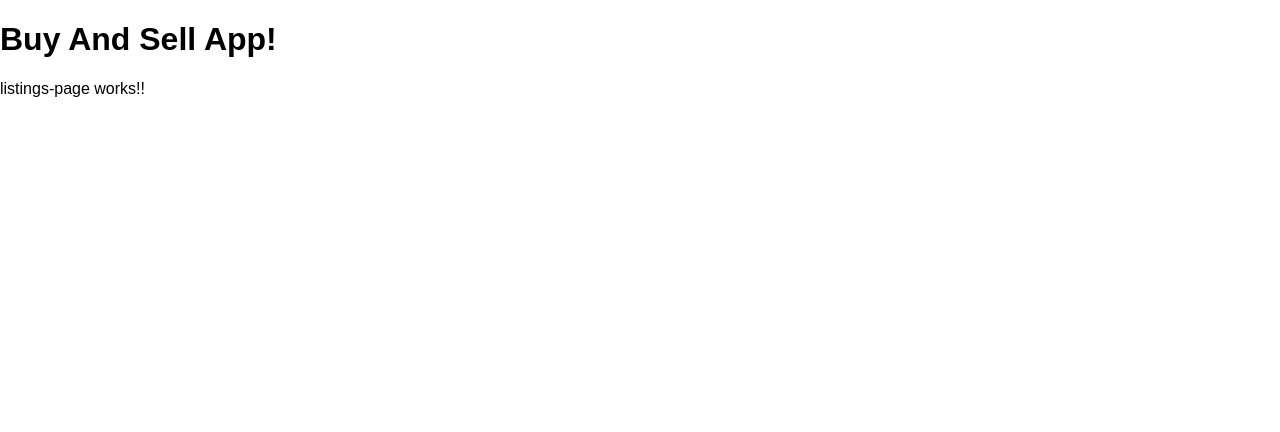
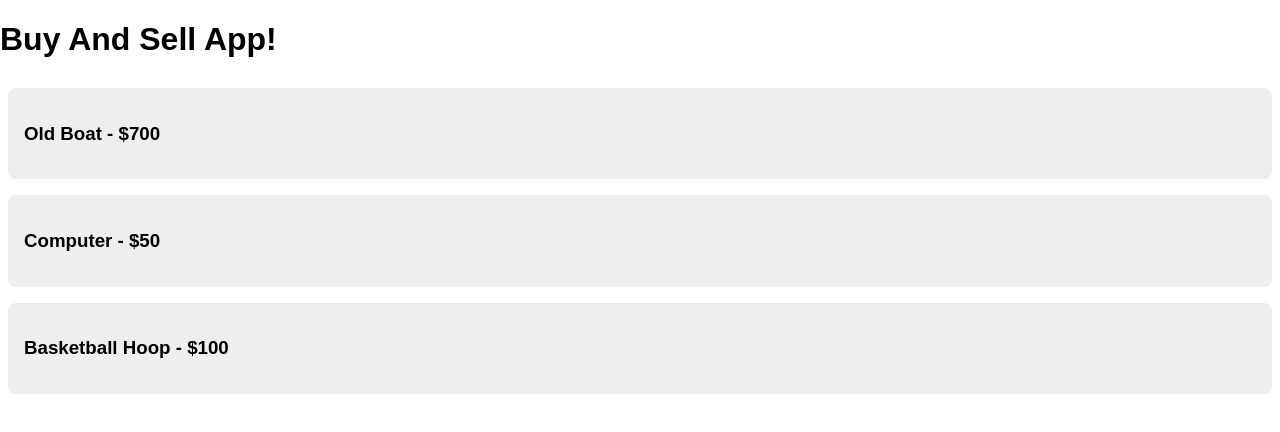
Before and after one commit to whddnjs1715/buy-and-sell, an Angular app: page /listings in a window 1280 px wide. Shown: the top 432 px of the page. Built offline with nearby package versions, Linux system fonts and the light colour scheme.

Commit message:
update listings-page-component

```diff
--- a/src/app/listings-page/listings-page.component.html
+++ b/src/app/listings-page/listings-page.component.html
@@ -1 +1,7 @@
-<p>listings-page works!!</p>
+<div>
+    <div class="content-box" *ngFor="let listing of listings">
+        <a routerLink="/listings/{{listing.id}}">
+            <h3>{{listing.name}} - ${{listing.price}}</h3>
+        </a>
+    </div>
+</div>
--- a/src/app/listings-page/listings-page.component.ts
+++ b/src/app/listings-page/listings-page.component.ts
@@ -1,10 +1,18 @@
-import { Component } from '@angular/core';
+import { Component, OnInit } from '@angular/core';
+import { Listing } from '../types';
+import { fakeListings } from '../fake-data';
 
 @Component({
   selector: 'app-listings-page',
   templateUrl: './listings-page.component.html',
   styleUrl: './listings-page.component.css'
 })
-export class ListingsPageComponent {
+export class ListingsPageComponent implements OnInit{
+  listings: Listing[] = [];
 
+  constructor () {}
+
+  ngOnInit(): void {
+    this.listings = fakeListings
+  }
 }
```
